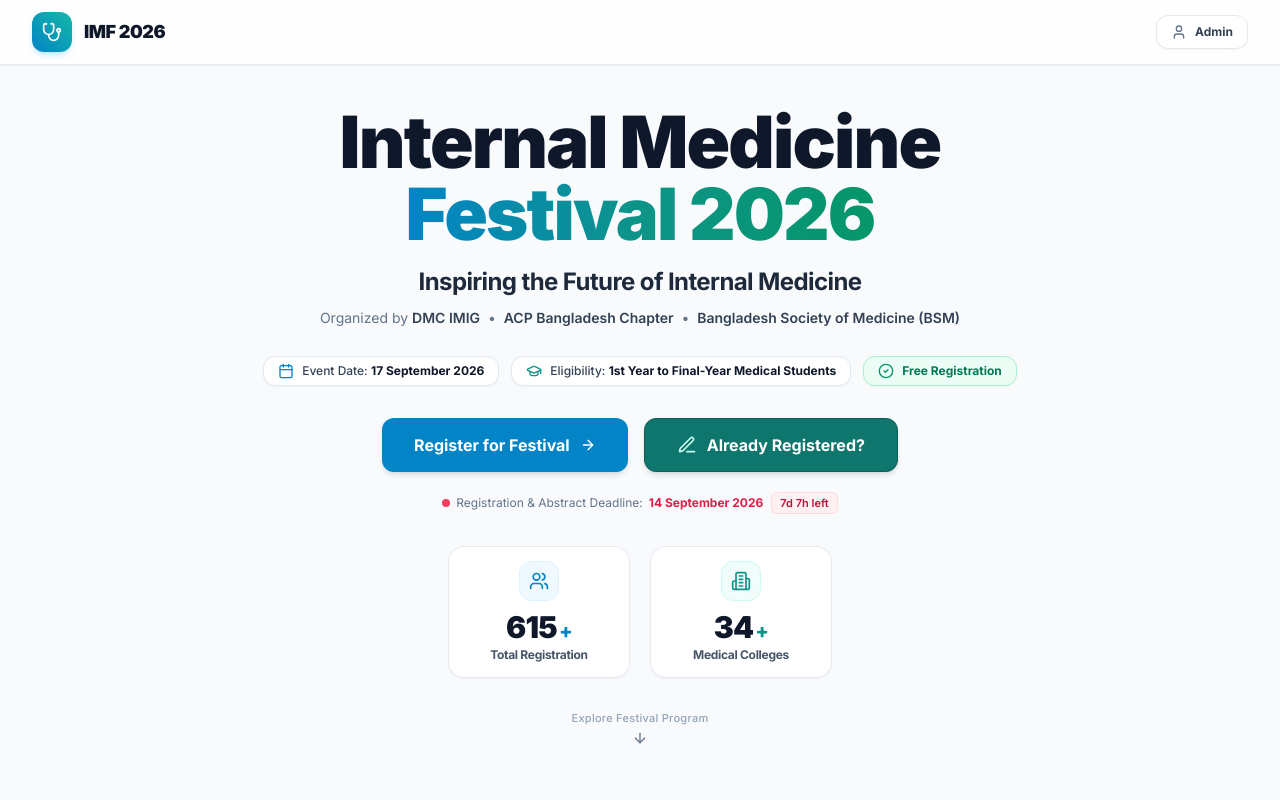
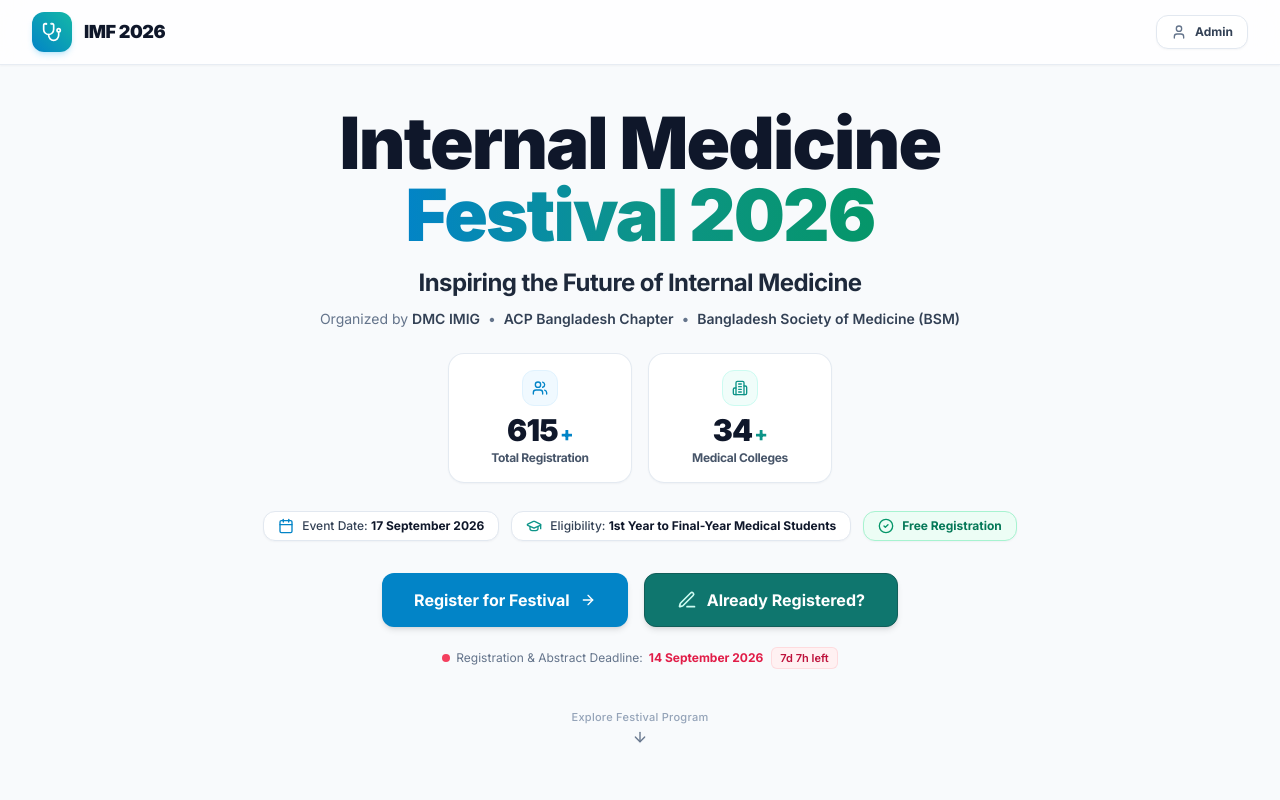
Before and after one commit to aliffarzanzim/imf2026, a React (Vite) app: page / in a window 1280 px wide. Shown: the top 800 px of the page. Built offline with nearby package versions, Linux system fonts and the light colour scheme; no server answers; a web font is replaced by a local one.

Commit message:
refactor(home): reposition stats cards directly below organizers and above event badges

```diff
--- a/src/components/Hero.jsx
+++ b/src/components/Hero.jsx
@@ -182,8 +182,39 @@ export function Hero({ onOpenRegister, onOpenAbstract, onOpenManage }) {
             Organized by <strong className="font-semibold text-slate-700">DMC IMIG</strong> &nbsp;•&nbsp; <strong className="font-semibold text-slate-700">ACP Bangladesh Chapter</strong> &nbsp;•&nbsp; <strong className="font-semibold text-slate-700">Bangladesh Society of Medicine (BSM)</strong>
           </p>
 
+          {/* ── Live Festival Milestone Cards (Smooth Decelerating Animation) ── */}
+          <div className="mt-5 sm:mt-6 grid grid-cols-2 gap-3 sm:gap-4 w-full max-w-xs sm:max-w-sm mx-auto">
+            {/* Card 1: Total Registration */}
+            <div className="group relative flex flex-col items-center justify-center p-3 sm:p-4 rounded-2xl bg-white/90 backdrop-blur-md border border-slate-200/90 shadow-xs hover:shadow-md hover:border-sky-300 transition-all duration-300">
+              <div className="w-8 h-8 sm:w-9 sm:h-9 rounded-xl bg-sky-50 border border-sky-100 flex items-center justify-center text-sky-600 mb-1 sm:mb-1.5 group-hover:scale-110 transition-transform">
+                <Icons.Users className="w-4 h-4 sm:w-4.5 sm:h-4.5" />
+              </div>
+              <div className="text-2xl sm:text-3xl font-black text-slate-900 tracking-tight flex items-baseline">
+                <span>{animatedRegistrations.toLocaleString()}</span>
+                <span className="text-sky-600 font-extrabold text-base sm:text-xl ml-0.5">+</span>
+              </div>
+              <span className="text-[11px] sm:text-xs font-bold text-slate-600 tracking-tight text-center mt-0.5">
+                Total Registration
+              </span>
+            </div>
+
+            {/* Card 2: Medical Colleges */}
+            <div className="group relative flex flex-col items-center justify-center p-3 sm:p-4 rounded-2xl bg-white/90 backdrop-blur-md border border-slate-200/90 shadow-xs hover:shadow-md hover:border-teal-300 transition-all duration-300">
+              <div className="w-8 h-8 sm:w-9 sm:h-9 rounded-xl bg-teal-50 border border-teal-100 flex items-center justify-center text-teal-600 mb-1 sm:mb-1.5 group-hover:scale-110 transition-transform">
+                <Icons.Institution className="w-4 h-4 sm:w-4.5 sm:h-4.5" />
+              </div>
+              <div className="text-2xl sm:text-3xl font-black text-slate-900 tracking-tight flex items-baseline">
+                <span>{animatedColleges.toLocaleString()}</span>
+                <span className="text-teal-600 font-extrabold text-base sm:text-xl ml-0.5">+</span>
+              </div>
+              <span className="text-[11px] sm:text-xs font-bold text-slate-600 tracking-tight text-center mt-0.5">
+                Medical Colleges
+              </span>
+            </div>
+          </div>
+
           {/* Key Information Chips */}
-          <div className="flex flex-wrap items-center justify-center gap-2.5 sm:gap-3 mt-7 max-w-3xl">
+          <div className="flex flex-wrap items-center justify-center gap-2.5 sm:gap-3 mt-6 sm:mt-7 max-w-3xl">
             <div className="flex items-center gap-2 px-3.5 py-1.5 rounded-xl bg-white border border-slate-200 shadow-xs text-xs font-medium text-slate-700">
               <Icons.Date className="w-4 h-4 text-sky-600 flex-shrink-0" />
               <span>Event Date: <strong className="font-bold text-slate-900">17 September 2026</strong></span>
@@ -246,41 +277,10 @@ export function Hero({ onOpenRegister, onOpenAbstract, onOpenManage }) {
             )}
           </div>
 
-          {/* ── Live Festival Milestone Cards (Smooth Decelerating Animation) ── */}
-          <div className="mt-7 sm:mt-8 grid grid-cols-2 gap-3 sm:gap-5 w-full max-w-xs sm:max-w-sm mx-auto">
-            {/* Card 1: Total Registration */}
-            <div className="group relative flex flex-col items-center justify-center p-3.5 sm:p-4.5 rounded-2xl bg-white/90 backdrop-blur-md border border-slate-200/90 shadow-xs hover:shadow-md hover:border-sky-300 transition-all duration-300">
-              <div className="w-9 h-9 sm:w-10 sm:h-10 rounded-xl bg-sky-50 border border-sky-100 flex items-center justify-center text-sky-600 mb-1.5 sm:mb-2 group-hover:scale-110 transition-transform">
-                <Icons.Users className="w-4.5 h-4.5 sm:w-5 sm:h-5" />
-              </div>
-              <div className="text-2xl sm:text-3xl font-black text-slate-900 tracking-tight flex items-baseline">
-                <span>{animatedRegistrations.toLocaleString()}</span>
-                <span className="text-sky-600 font-extrabold text-base sm:text-xl ml-0.5">+</span>
-              </div>
-              <span className="text-[11px] sm:text-xs font-bold text-slate-600 tracking-tight text-center mt-0.5">
-                Total Registration
-              </span>
-            </div>
-
-            {/* Card 2: Medical Colleges */}
-            <div className="group relative flex flex-col items-center justify-center p-3.5 sm:p-4.5 rounded-2xl bg-white/90 backdrop-blur-md border border-slate-200/90 shadow-xs hover:shadow-md hover:border-teal-300 transition-all duration-300">
-              <div className="w-9 h-9 sm:w-10 sm:h-10 rounded-xl bg-teal-50 border border-teal-100 flex items-center justify-center text-teal-600 mb-1.5 sm:mb-2 group-hover:scale-110 transition-transform">
-                <Icons.Institution className="w-4.5 h-4.5 sm:w-5 sm:h-5" />
-              </div>
-              <div className="text-2xl sm:text-3xl font-black text-slate-900 tracking-tight flex items-baseline">
-                <span>{animatedColleges.toLocaleString()}</span>
-                <span className="text-teal-600 font-extrabold text-base sm:text-xl ml-0.5">+</span>
-              </div>
-              <span className="text-[11px] sm:text-xs font-bold text-slate-600 tracking-tight text-center mt-0.5">
-                Medical Colleges
-              </span>
-            </div>
-          </div>
-
           {/* Scroll Cue to Activities */}
           <a
             href="#activities"
-            className="mt-6 sm:mt-8 inline-flex flex-col items-center gap-1.5 text-slate-400 hover:text-slate-600 transition-colors group cursor-pointer"
+            className="mt-8 sm:mt-10 inline-flex flex-col items-center gap-1.5 text-slate-400 hover:text-slate-600 transition-colors group cursor-pointer"
           >
             <span className="text-[11px] font-medium tracking-wide">Explore Festival Program</span>
             <div className="animate-bounce mt-0.5">
```
